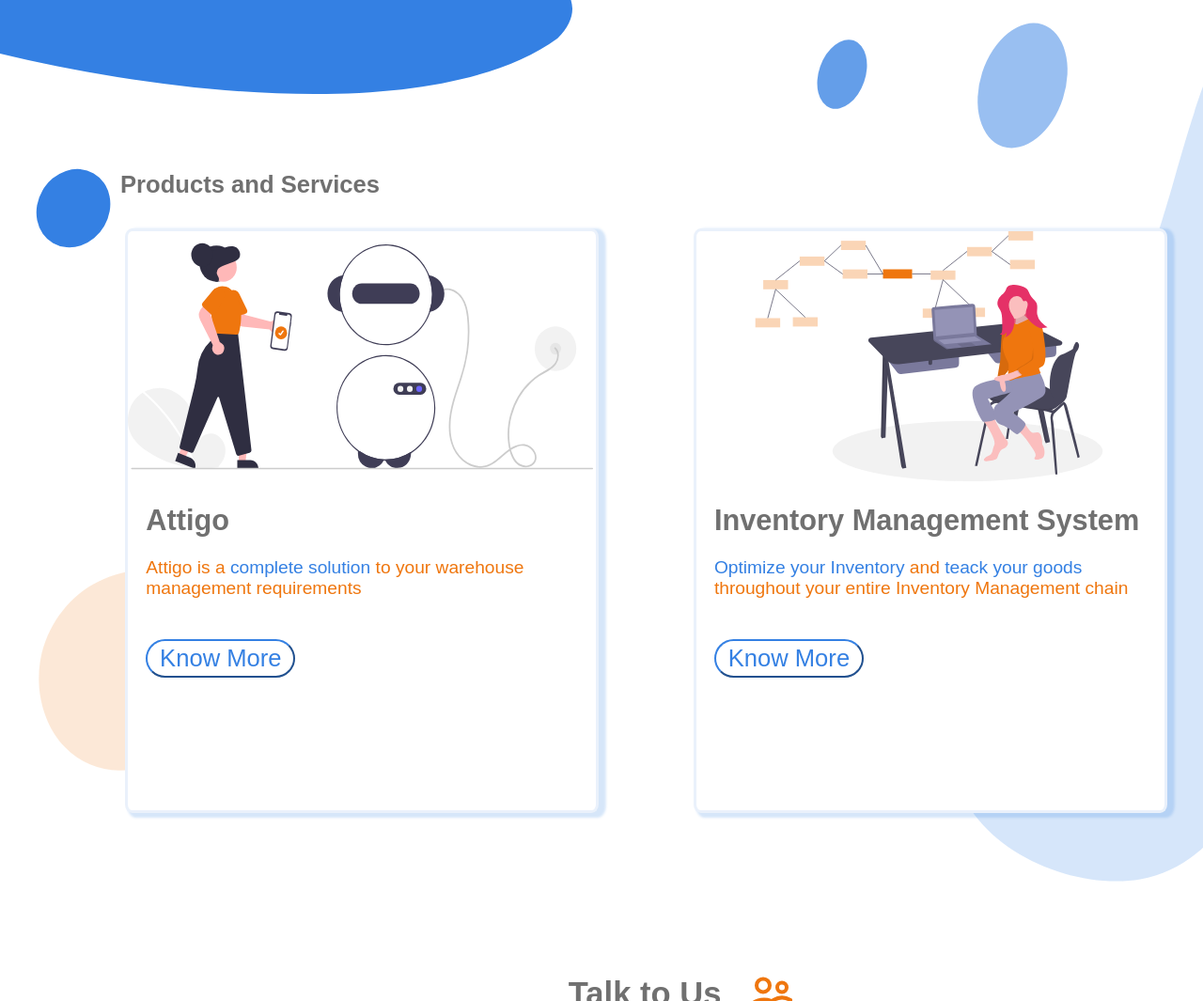
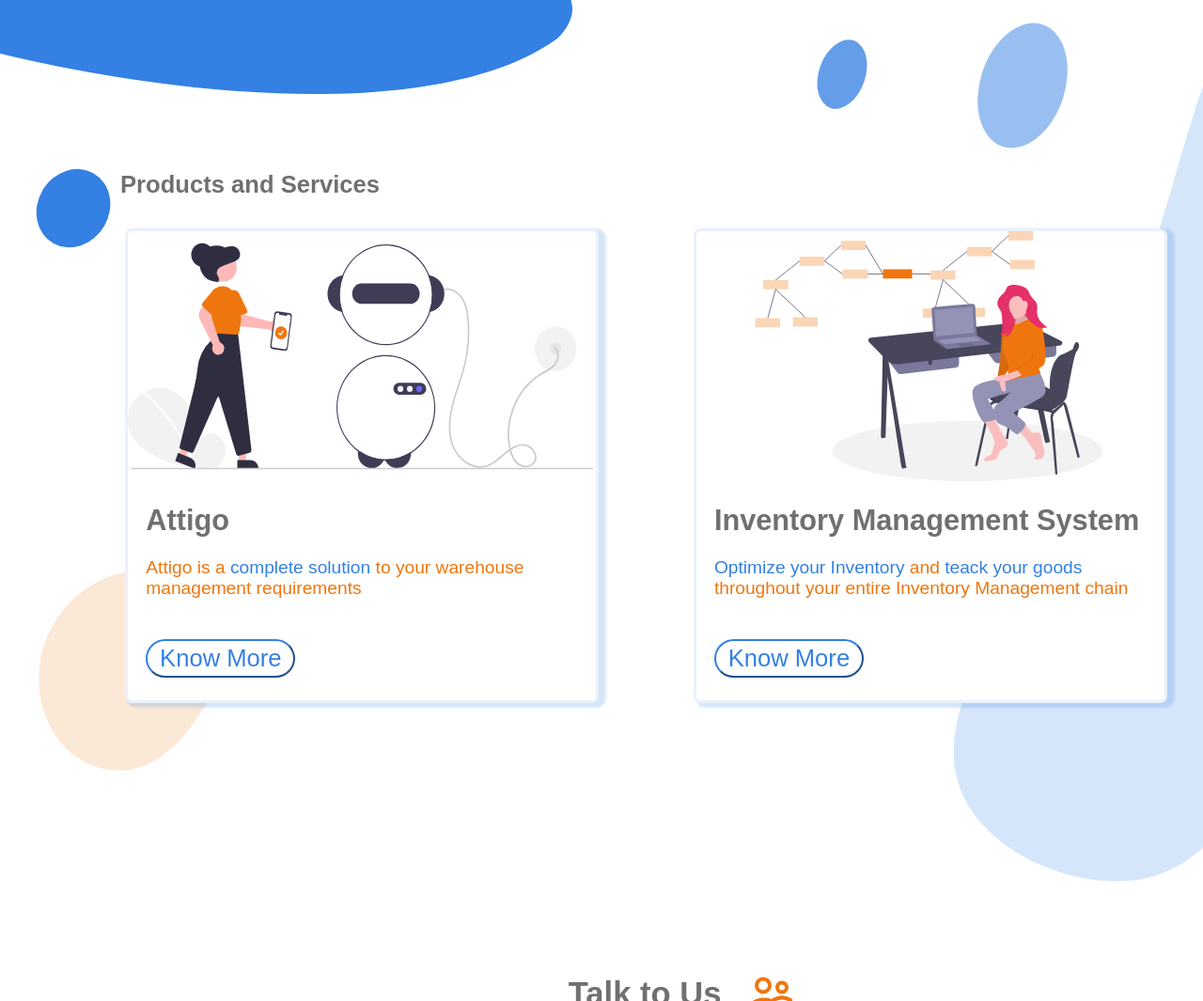
Before and after one commit to Casperrules/centurian-website, a plain HTML site: page index.html in a window 1280 px wide. Shown: the part 2597-3662 px from the top of the page at 94% size. Drawn offline with Linux system fonts and the light colour scheme.

Commit message:
Add files via upload

```diff
--- a/index.html
+++ b/index.html
@@ -264,7 +264,7 @@
         </div>
 
         <div class="cards-container">
-          <div class="attigo card">
+          <div class="attigo card" id="attigo">
             <img src="statics/illustrations/illustration 4.svg" alt="" />
             <h1>
               Attigo
@@ -278,7 +278,7 @@
             </button>
           </div>
 
-          <div class="IMS card">
+          <div class="IMS card" id="IMS">
             <img src="statics/illustrations/illustration 5.svg" alt="" />
             <h1>
               Inventory Management System
--- a/main.js
+++ b/main.js
@@ -14,9 +14,13 @@ function closePop(){
     console.log(div2.style.visibility)
     div1.style.visibility = 'hidden';
     div2.style.visibility = 'hidden';
+    document.getElementById("attigo").style.visibility='visible';
+    document.getElementById("IMS").style.visibility = 'visible';
 
 }
 function openAttigo(){
+    document.getElementById("attigo").style.visibility='hidden';
+    document.getElementById("IMS").style.visibility =  'hidden';
     document.getElementById("Attigo-popup").style.visibility = 'visible';
 }
 function openIMS(){
--- a/styles.css
+++ b/styles.css
@@ -573,14 +573,16 @@ a {
   display: block;
   background: #fff;
   width: 38.9vw;
-  height: 77vh;
+  height: fit-content;
+  padding-bottom: 3vh;
   margin-left: 0.4vw;
 }
 .IMS {
   display: block;
   background: #fff;
   width: 38.9vw;
-  height: 77vh;
+  height: fit-content;
+  padding-bottom: 3vh;
   margin-left: 0.4vw;
 }
 
```
